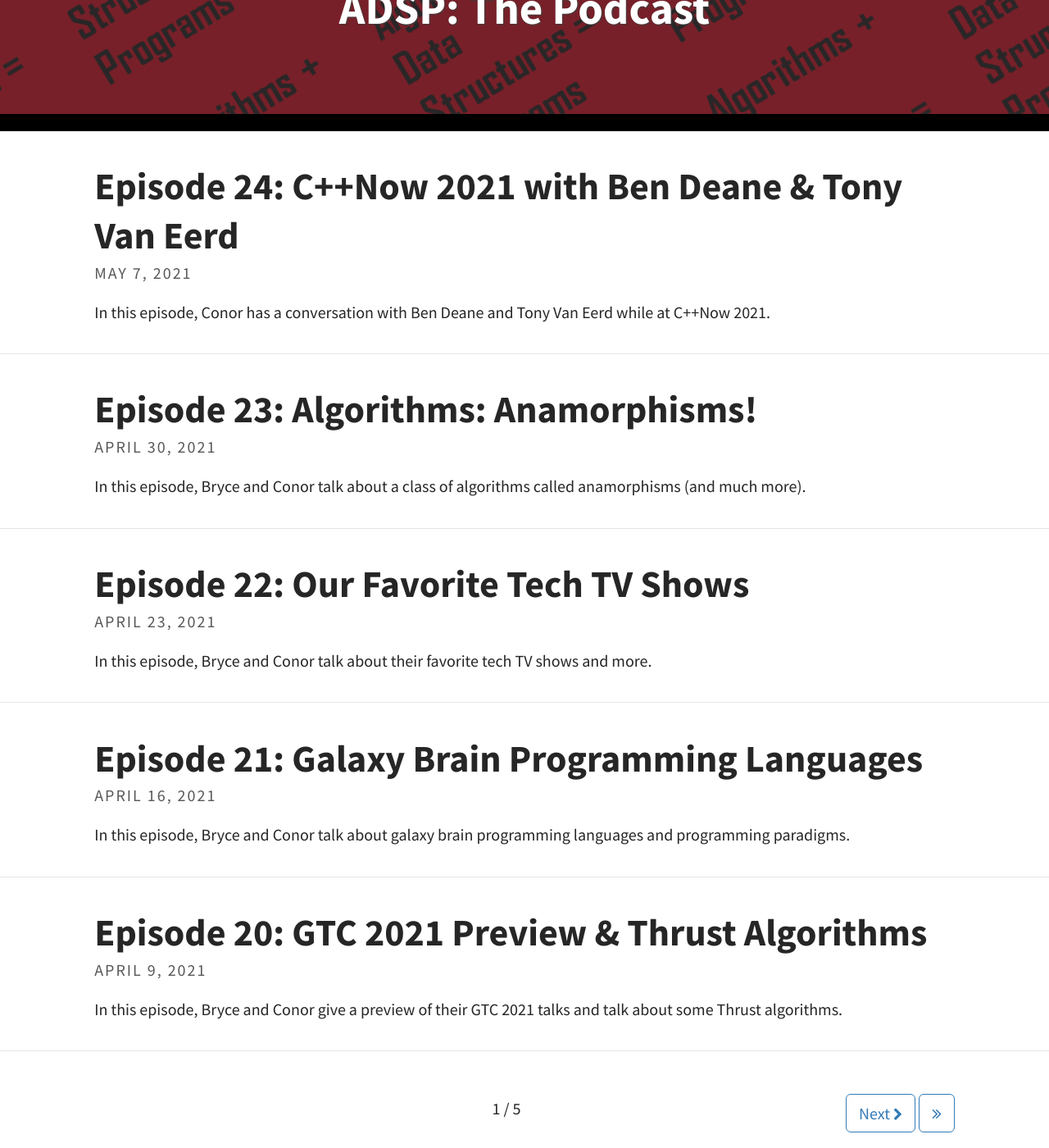
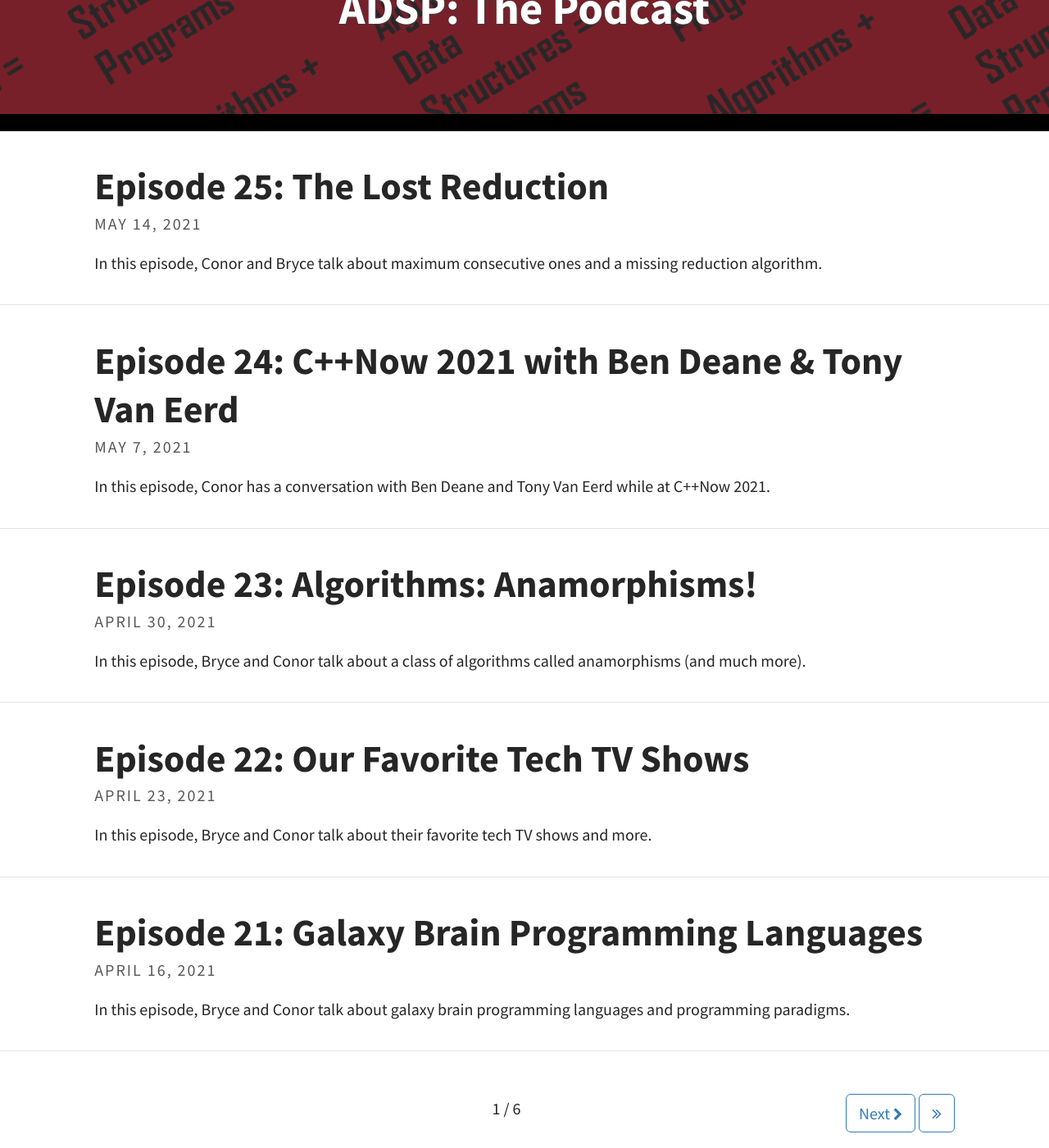
Before and after one commit to codereport/adsp2, a Jekyll site: the page built from index.html, in a window 1280 px wide and 1400 px high, scrolled down 225 px. Shown: the whole window at 82% size. Built offline with Jekyll 4.4.1, drawn with Linux system fonts in a browser that asks for light colours; the list of posts is cut into pages by our own code; some of the changed lines change nothing that is shown.

Commit message:
Episode 25

```diff
--- /dev/null
+++ b/_posts/2021-05-14-Episode-25.md
@@ -0,0 +1,41 @@
+---
+layout: post
+title: "Episode 25: The Lost Reduction"
+tags: [Algorithms, C++]
+excerpt_separator: <!--more-->
+---
+
+<div id="buzzsprout-player-8520664"></div>
+<script src="https://www.buzzsprout.com/1501960/8520664-episode-25-the-lost-reduction.js?container_id=buzzsprout-player-8520664&player=small" type="text/javascript" charset="utf-8"></script>
+
+<br>In this episode, Conor and Bryce talk about maximum consecutive ones and a missing reduction algorithm.
+
+<!--more-->
+
+### Show Notes
+
+**Date Recorded:** 2021-05-12 <br>
+**Date Released:** 2021-05-14
+
+* [Godbolt Solution](https://godbolt.org/z/szrjccqhM)
+* [Thrust and the C++ Standard Algorithms - Conor Hoekstra - GTC 2021](https://www.youtube.com/watch?v=zlJg9mCNfkQ)
+* [ADSP Episode 20: GTC 2021 Preview & Thrust Algorithms](https://adspthepodcast.com/2021/04/09/Episode-20.html)
+* [Max Consecutive Ones Leetcode Problem](https://leetcode.com/problems/max-consecutive-ones/)
+* [`thrust::reduce`](https://thrust.github.io/doc/group__reductions_ga43eea9a000f912716189687306884fc7.html#ga43eea9a000f912716189687306884fc7)
+* [`thrust::count_if`](https://thrust.github.io/doc/group__counting_gac4131b028e0826ec6d50bbf0b5e8406d.html#gac4131b028e0826ec6d50bbf0b5e8406d)
+* [`thrust::transform_reduce`](https://thrust.github.io/doc/group__transformed__reductions_gaba339b23d412c93369720f2df77914ed.html#gaba339b23d412c93369720f2df77914ed)
+* [`std::reduce`](https://en.cppreference.com/w/cpp/algorithm/reduce)
+* [`std::count_if`](https://en.cppreference.com/w/cpp/algorithm/count)
+* [`std::transform_reduce`](https://en.cppreference.com/w/cpp/algorithm/transform_reduce)
+* [C++Now 2019: Conor Hoekstra “Algorithm Intuition”](https://youtu.be/48gV1SNm3WA)
+* [Python NumPy](https://numpy.org/)
+* [`ranges::fold` ISO C++ Paper](http://www.open-std.org/jtc1/sc22/wg21/docs/papers/2021/p2322r0.html)
+* [Haskell's `foldl`](https://hackage.haskell.org/package/base-4.15.0.0/docs/Prelude.html#v:foldl)
+* [Haskell's `foldl1`](https://hackage.haskell.org/package/base-4.15.0.0/docs/Prelude.html#v:foldl1)
+
+### Intro Song Info
+
+Miss You by Sarah Jansen https://soundcloud.com/sarahjansenmusic<br>
+Creative Commons — Attribution 3.0 Unported — CC BY 3.0<br>
+Free Download / Stream: http://bit.ly/l-miss-you<br>
+Music promoted by Audio Library https://youtu.be/iYYxnasvfx8<br>
--- a/pages/episodes.md
+++ b/pages/episodes.md
@@ -9,6 +9,7 @@ List of all episodes.
 
 |   #   |                                                Title                                                | Release Date |
 | :---: | :-------------------------------------------------------------------------------------------------: | :----------: |
+|  25   |             [The Lost Reduction](https://adspthepodcast.com/2021/05/14/Episode-25.html)             |  2021-05-14  |
 |  24   | [C++Now 2021 with Ben Deane & Tony Van Eerd](https://adspthepodcast.com/2021/05/07/Episode-24.html) |  2021-05-07  |
 |  23   |         [Algorithms: Anamorphisms!](https://adspthepodcast.com/2021/04/30/Episode-23.html)          |  2021-04-30  |
 |  22   |         [Our Favorite Tech TV Shows](https://adspthepodcast.com/2021/04/23/Episode-22.html)         |  2021-04-23  |
```
